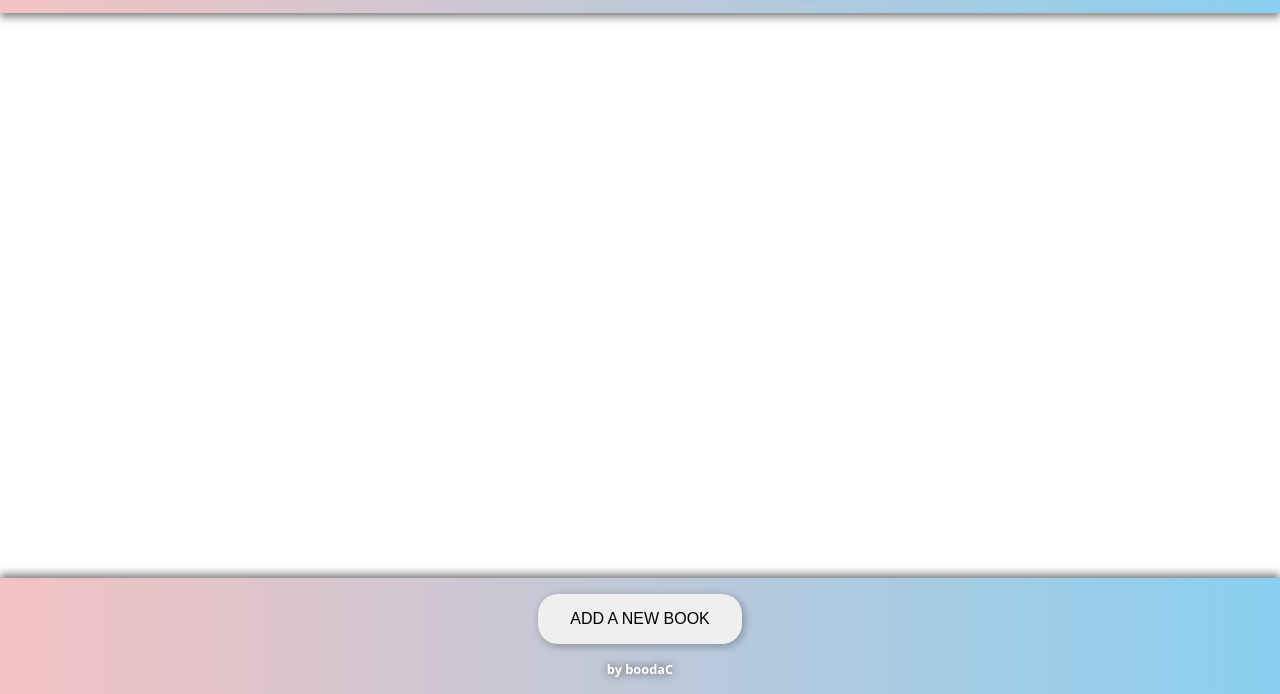
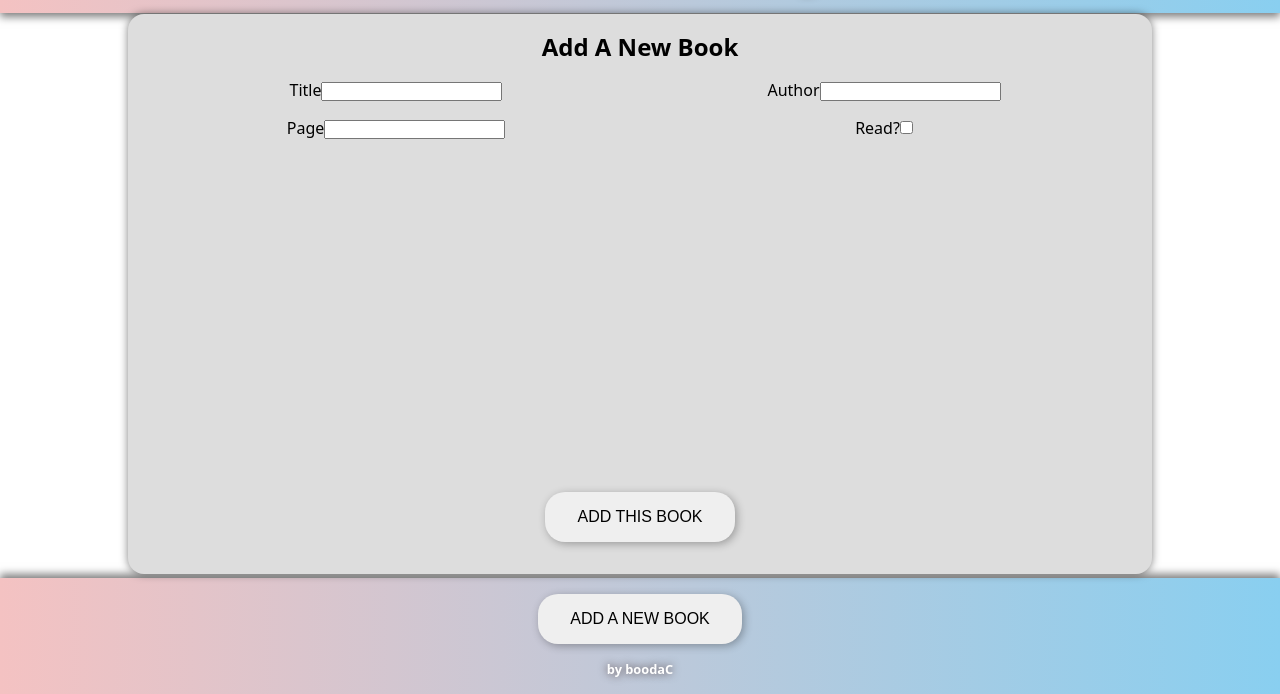
Before and after one commit to Boodac/library, a plain HTML site: page index.html in a window 1280 px wide. Shown: the part 106-800 px from the top of the page. Drawn offline with Linux system fonts and the light colour scheme.

Commit message:
Add form

```diff
--- a/assets/script.js
+++ b/assets/script.js
@@ -7,13 +7,20 @@ const card = document.createElement("section");
 
 let myLibrary = [];
 
-function Book(bookName, authorName, yearPublished, wordCount) {
+function Book(bookName = "The Default Book", authorName = "boodac", yearPublished = "1973", status = "unread", pageCount = 0, wordCount = 0) {
     this.name = bookName;
     this.author = authorName;
     this.year = yearPublished;
-    this.length = wordCount;
-    this.status = "unread";
+    this.wordCount = wordCount;
+    this.pageCount = pageCount;
+    this.status = status;
     this.id = undefined;
+
+    if(wordCount > 0) {
+        this.length = wordCount;
+    } else if (pageCount > 0) {
+        this.length = pageCount;
+    } else this.length = -1;
 }
 
 function addBookToCollection(bookObject, bookCollection) {
--- a/assets/style.css
+++ b/assets/style.css
@@ -45,7 +45,7 @@ body {
     text-shadow: 0 0 0.5rem #524141;
 }
 
-.new-book {
+.new-book, #form-container button {
     font-size: 1rem;
     padding: 1rem 2rem;
     margin: 0 0 1rem;
@@ -53,3 +53,37 @@ body {
     border: none;
     box-shadow: 0.125rem 0.125rem 0.5rem rgba(0,0,0,0.3);
 }
+
+#form-container {
+    position: absolute;
+    bottom: 15dvh;
+    left: 10dvw;;
+    width: 80dvw;
+    height: 70dvh;
+    background-color: #ddd;
+    border-radius: 1rem;;
+    box-shadow: 0 0 0.5rem rgba(0,0,0,0.5);
+    padding: 1rem;
+    text-align: center;
+    display: flex;
+    flex-direction: column;
+}
+
+#form-container form {
+    display: grid;
+    padding: 1rem;
+    grid-template-columns: 1fr 1fr;
+    grid-auto-rows: min-content;
+    gap: 1rem;
+    flex-grow: 1;
+}
+
+#form-container h1 {
+    flex-grow: 0;
+}
+
+#form-container button {
+    flex-grow: 0;
+    margin-left: auto;
+    margin-right: auto;
+}
--- a/index.html
+++ b/index.html
@@ -17,6 +17,16 @@
         <button class="new-book">ADD A NEW BOOK</button>
         <p>by boodaC</p>
     </footer>
+    <aside id="form-container">
+        <h1>Add A New Book</h1>
+        <form>
+            <label>Title<input type="text"></label>
+            <label>Author<input type="text"></label>
+            <label>Page<input type="text"></label>
+            <label>Read?<input type="checkbox"></label>
+        </form>
+        <button type="submit">ADD THIS BOOK</button>
+    </aside>
     <script src="/assets/script.js"></script>
 </body>
 </html>
```
